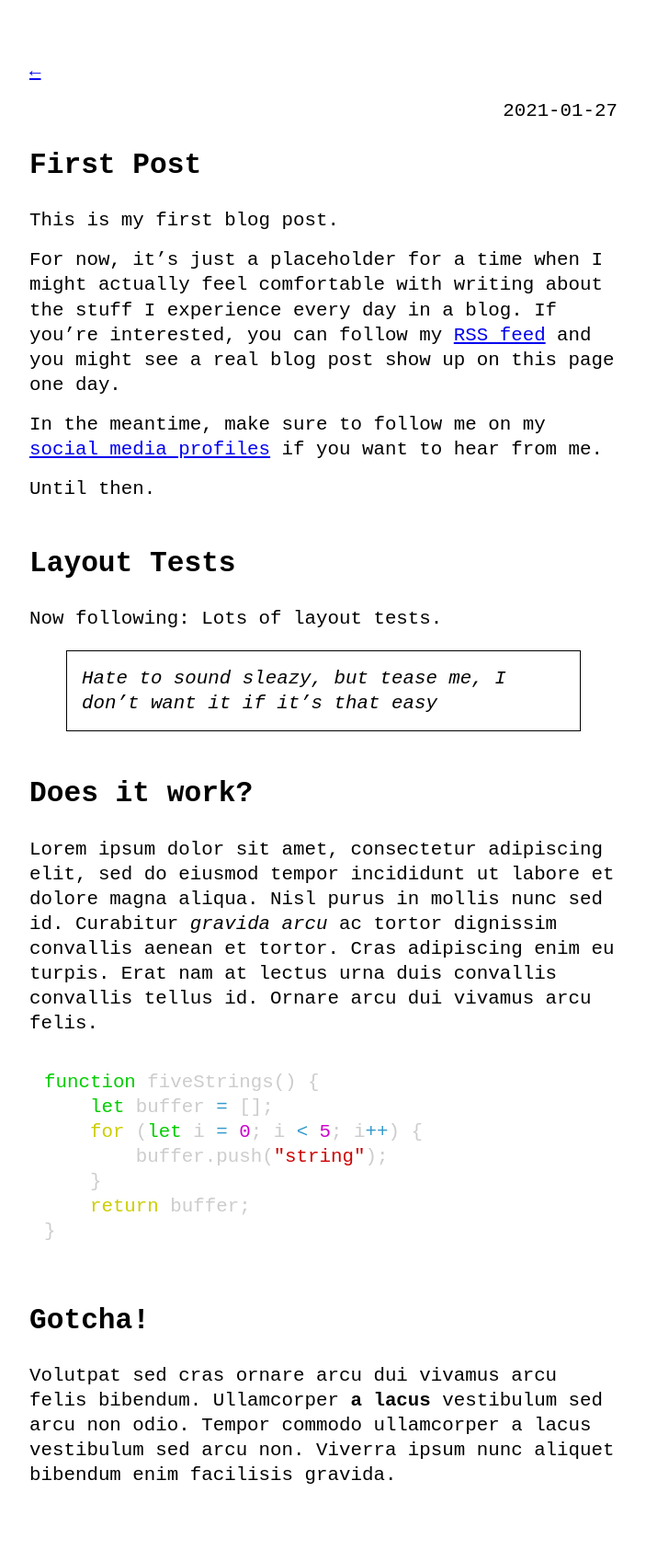
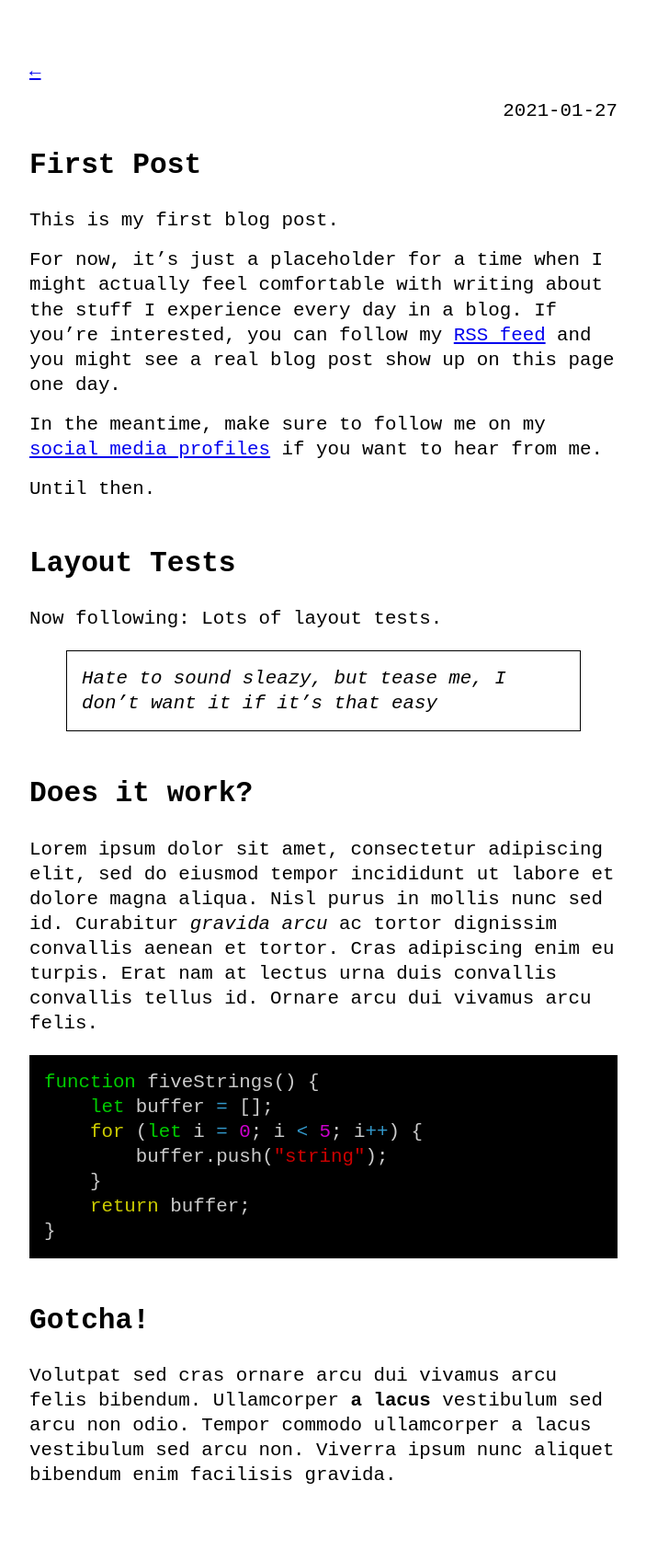
Before and after one commit to bemoty/bemoty.dev, a Jekyll site: the page built from _posts/2021-01-27-First-post.md, in a window 1280 px wide. Shown: the whole page at 92% size, without its empty margins (288-991 px from the left). Built offline with Jekyll 4.4.1, drawn with Linux system fonts in a browser that asks for light colours.

Commit message:
fixed light mode code

```diff
--- a/_sass/no-style-please.scss
+++ b/_sass/no-style-please.scss
@@ -5,6 +5,9 @@
     filter: invert(1);
 
     &.ioda { filter: invert(0); }
+  }
+  .highlight {
+    background: #ffffff;
   }
 }
 
--- a/_sass/vim.scss
+++ b/_sass/vim.scss
@@ -1,5 +1,5 @@
 .highlight .hll { background-color: #222222 }
-.highlight  { color: #cccccc }
+.highlight  { background-color: #000000; color: #cccccc }
 .highlight .c { color: #000080 } /* Comment */
 .highlight .err { color: #cccccc; border: 1px solid #FF0000 } /* Error */
 .highlight .esc { color: #cccccc } /* Escape */
```
